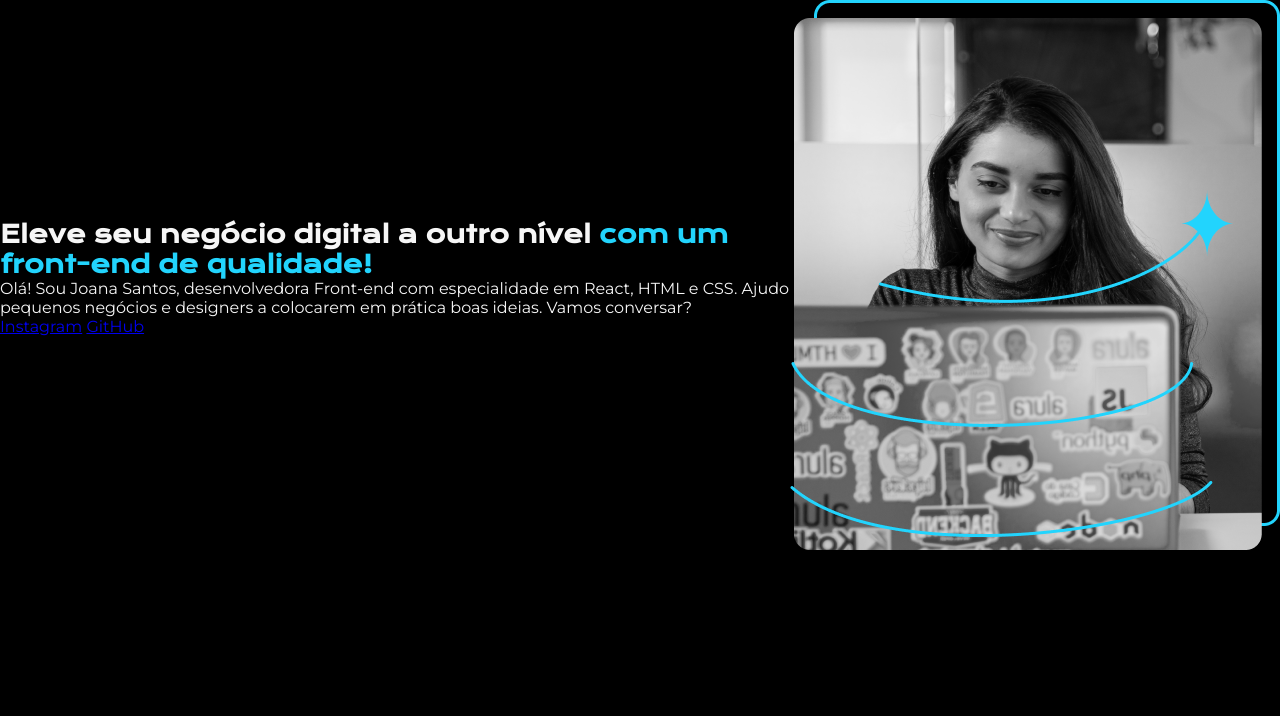
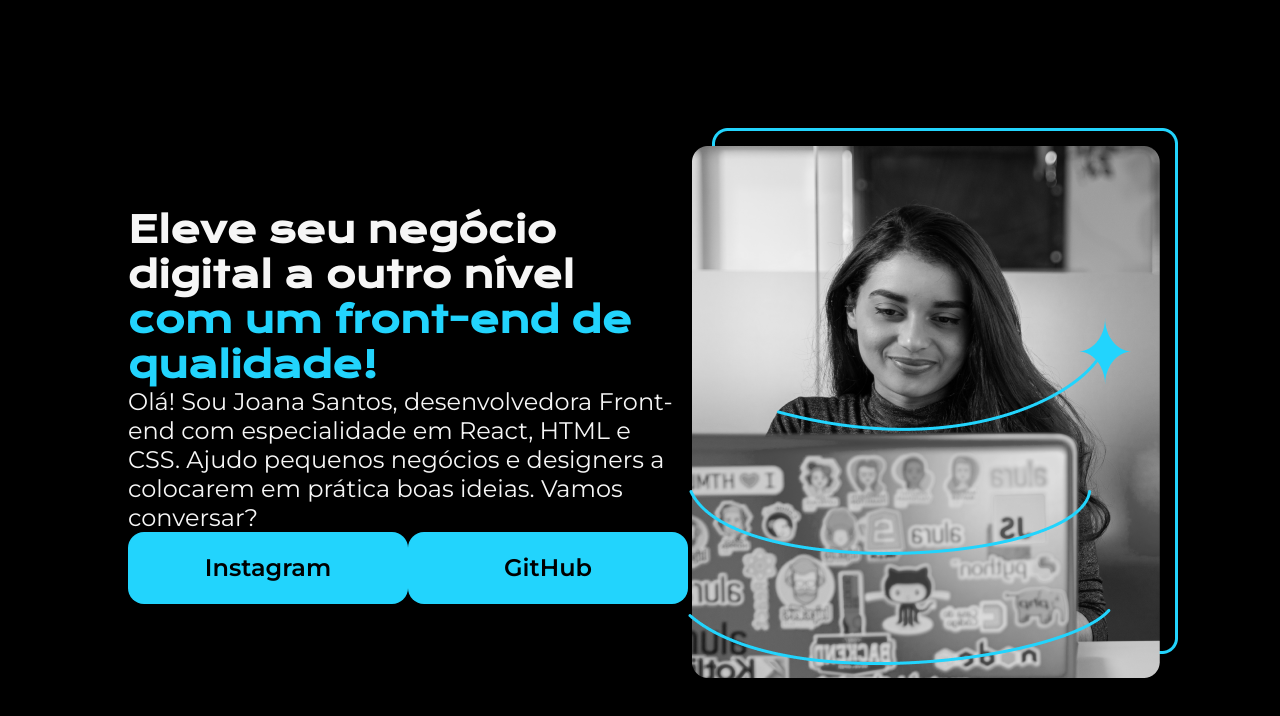
Before and after one commit to mariaclaudiapio/portfolio-da-alura, a plain HTML site: page index.html in a window 1280 px wide. Drawn offline with nearby package versions, Linux system fonts and the light colour scheme.

Commit message:
estilizando os links (botões)

```diff
--- a/index.html
+++ b/index.html
@@ -14,10 +14,12 @@
 <body>
     <main class="apresentacao">
         <section class="apresentacao__texto">
-            <h2>Eleve seu negócio digital a outro nível <strong>com um front-end de qualidade!</strong></h2>
-            <p>Olá! Sou Joana Santos, desenvolvedora Front-end com especialidade em React, HTML e CSS. Ajudo pequenos negócios e designers a colocarem em prática boas ideias. Vamos conversar?</p>
-            <a href="#">Instagram</a>
-            <a href="#">GitHub</a>
+            <h2 class="apresentacao__texto_titulo">Eleve seu negócio digital a outro nível <strong>com um front-end de qualidade!</strong></h2>
+            <p class="apresentacao__texto_texto">Olá! Sou Joana Santos, desenvolvedora Front-end com especialidade em React, HTML e CSS. Ajudo pequenos negócios e designers a colocarem em prática boas ideias. Vamos conversar?</p>
+            <div class="apresentacao__links">
+                <a class="apresentacao__links_link" href="#">Instagram</a>
+                <a class="apresentacao__links_link" href="#">GitHub</a>
+            </div>
         </section>
         <section class="apresentacao__imagem">
             <img src="./images/joana.png" alt="Foto de desenvolvedora olhando para seu notebook.">
@@ -25,3 +27,5 @@
     </main>
 </body>
 </html>
+
+<!-- retomar da aula 04 -->
--- a/style.css
+++ b/style.css
@@ -12,7 +12,7 @@ body
     box-sizing: border-box; /* impede o "vazamento" dos elementos filhos */
     background-color: #000000;
     color: #F6F6F6;
-    font-family: "Montserrat", serif;
+    font-family: "Montserrat", sans-serif;
 }
 
 strong
@@ -23,13 +23,47 @@ strong
 /* conteúdo principal */
 .apresentacao
 {
+    margin: 10%;
     display: flex;
     align-items: center;
     justify-content: space-between;
 }
 
+.apresentacao__texto
+{
+    width: 593px;
+}
+
 /* títulos */
-h2
+.apresentacao__texto_titulo
 {
-    font-family: "Krona One", serif;
+    font-family: "Krona One", sans-serif;
+    font-size: 36px;
 }
+
+/* textos */
+.apresentacao__texto_texto
+{
+    font-size: 24px;
+}
+
+/* links (botões) */
+.apresentacao__links
+{
+    display: flex;
+    justify-content: space-between;
+}
+
+.apresentacao__links_link
+{
+    background-color: #22D4FD;
+    padding: 21.5px 0;
+    width: 280px;
+    text-align: center;
+    border-radius: 16px;
+    font-size: 14px;
+    text-decoration: none;
+    color:#000000;
+    font-size: 24px;
+    font-weight: 600;
+}
```
